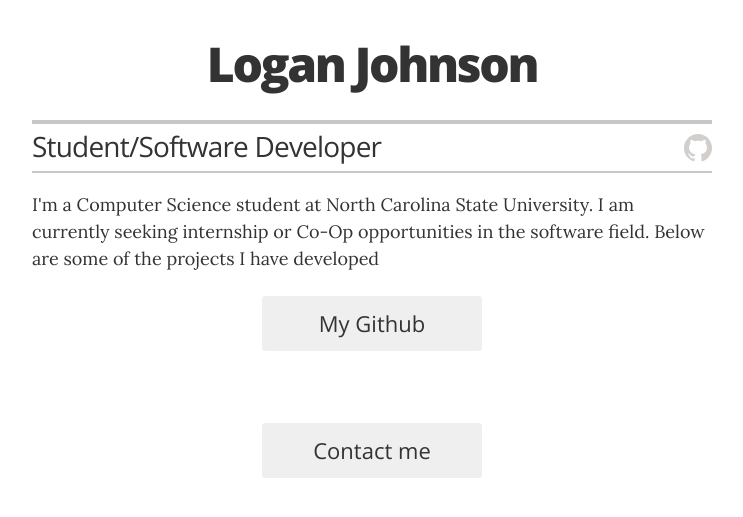
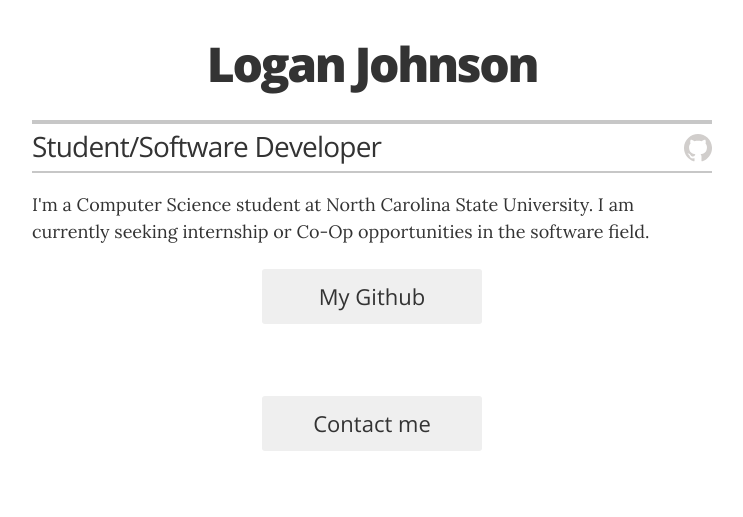
Before and after one commit to herariom/herariom.github.io, a Jekyll site: the page built from index.html, in a window 1280 px wide. Shown: the top 517 px of the page, without its empty margins (268-1011 px from the left). Built offline with Jekyll 4.4.1, drawn with Linux system fonts in a browser that asks for light colours.

Commit message:
Update _config.yml

```diff
--- a/_config.yml
+++ b/_config.yml
@@ -23,7 +23,7 @@ resume_contact_address:         ""
 resume_header_contact_info:     ""
 display_header_contact_info:    "false"
 
-resume_header_intro: "<p>I'm a Computer Science student at North Carolina State University. I am currently seeking internship or Co-Op opportunities in the software field. Below are some of the projects I have developed</p>"
+resume_header_intro: "<p>I'm a Computer Science student at North Carolina State University. I am currently seeking internship or Co-Op opportunities in the software field.</p>"
 
 resume_looking_for_work:        "yes"
 
```
